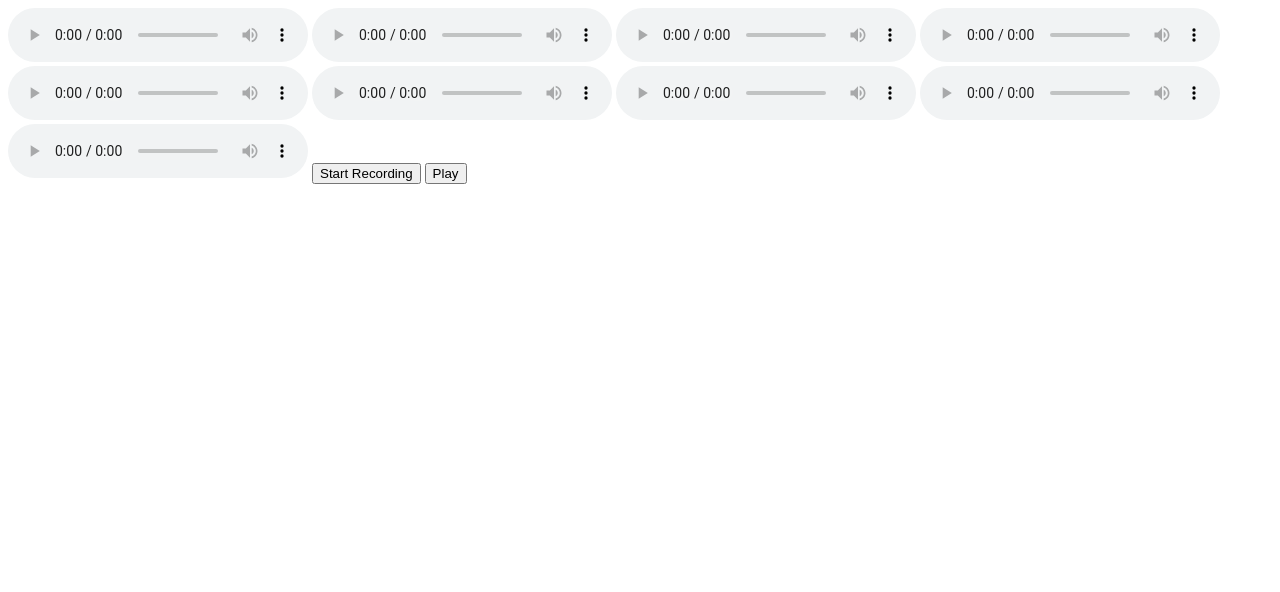
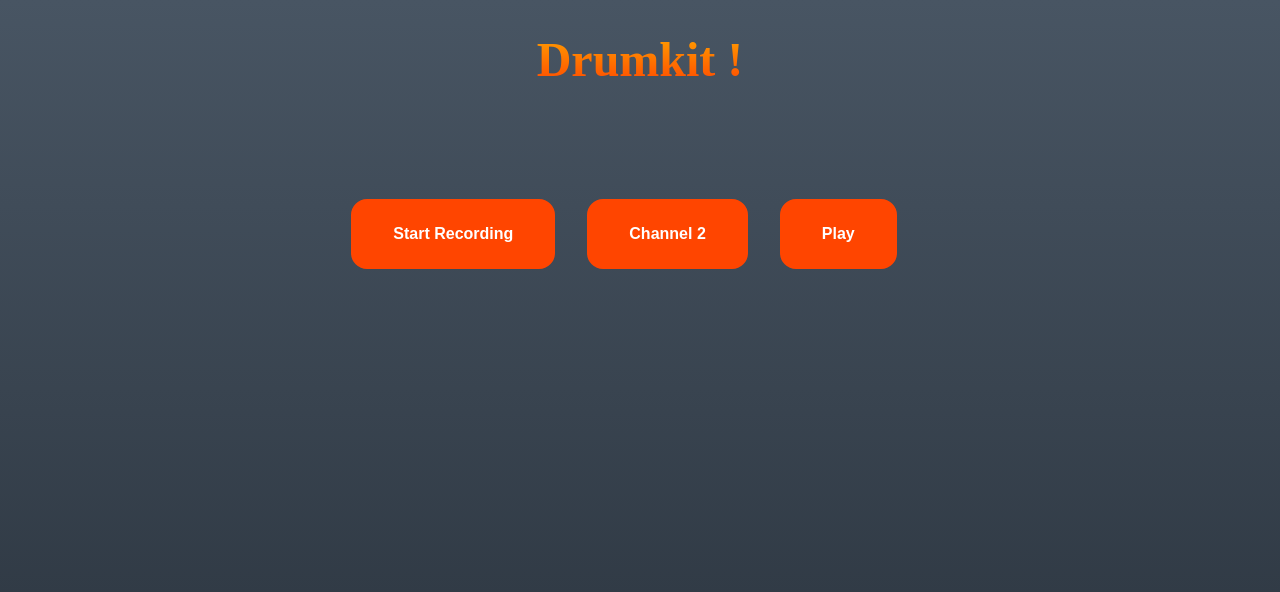
Before and after one commit to Paaka/zajeciaJS, a plain HTML site: page Drumkit/drumkit.html in a window 1280 px wide. Drawn offline with Linux system fonts and the light colour scheme.

Commit message:
Added css styling, fixed adding to arrays NaN's.

```diff
--- a/Drumkit/drumkit.html
+++ b/Drumkit/drumkit.html
@@ -4,20 +4,25 @@
     <meta charset="UTF-8">
     <meta name="viewport" content="width=device-width, initial-scale=1.0">
     <meta http-equiv="X-UA-Compatible" content="ie=edge">
+    <link rel="stylesheet" href="styles.css">
     <title>Drumkit!</title>
 </head>
 <body>
-    <audio src="./sounds/boom.wav" id="boom" controls ></audio>
-    <audio src="./sounds/clap.wav" id="clap" controls></audio>
-    <audio src="./sounds/hihat.wav" id="hihat" controls></audio>
-    <audio src="./sounds/kick.wav" id="kick" controls></audio>
-    <audio src="./sounds/openhat.wav" id="openhat" controls></audio>
-    <audio src="./sounds/ride.wav" id="ride" controls></audio>
-    <audio src="./sounds/snare.wav" id="snare" controls></audio>
-    <audio src="./sounds/tink.wav" id="tink" controls></audio>
-    <audio src="./sounds/tom.wav" id="tom" controls></audio>
-    <button id="recordBtn">Start Recording</button>
-    <button id="playBtn">Play</button>
+    <h1 class="heading">Drumkit !</h1>
+    <audio src="./sounds/boom.wav" id="boom" ></audio>
+    <audio src="./sounds/clap.wav" id="clap"></audio>
+    <audio src="./sounds/hihat.wav" id="hihat"></audio>
+    <audio src="./sounds/kick.wav" id="kick"></audio>
+    <audio src="./sounds/openhat.wav" id="openhat"></audio>
+    <audio src="./sounds/ride.wav" id="ride"></audio>
+    <audio src="./sounds/snare.wav" id="snare"></audio>
+    <audio src="./sounds/tink.wav" id="tink"></audio>
+    <audio src="./sounds/tom.wav" id="tom"></audio>
+    <div class="buttons">
+        <button class="buttons__btn" id="recordBtn">Start Recording</button>
+        <button class="buttons__btn" id="channel2">Channel 2</button>
+        <button class="buttons__btn" id="playBtn">Play</button>
+    </div>
     <script type="text/javascript" src="script.js"></script>
 </body>
 </html>
--- a/Drumkit/script.js
+++ b/Drumkit/script.js
@@ -101,11 +101,15 @@ function playSound(key,list,zeroTime){
     list[key].sound.play();
     let time = Date.now()
     console.log(time, zeroTime);
-    const xd = time - zeroTime;
-    channel1.push({
-        code: key,
-        time: xd, // ==> jeśli klucz jest == zmiennej wystarczy podać sam klucz np. time
-    })
+    const startTime = time - zeroTime;
+    if(!isNaN(startTime)){
+        channel1.push({
+            code: key,
+            time: startTime, // ==> jeśli klucz jest == zmiennej wystarczy podać sam klucz np. time
+        })
+    }
+
+
     console.log(channel1);
 }
 
@@ -124,7 +128,6 @@ function playRecordedAudio(){
             const val = value.code
             allSounds[val].sound.currentTime = 0;
             allSounds[val].sound.play();
-
         },
         value.time)
     })
--- /dev/null
+++ b/Drumkit/styles.css
@@ -0,0 +1,50 @@
+html{
+  background: linear-gradient(to bottom, #485563, #29323c) no-repeat center center fixed;
+  -webkit-background-size: cover;
+  -moz-background-size: cover;
+  -o-background-size: cover;
+  background-size: cover;
+}
+
+body{
+    display: flex;
+    flex-direction: column;
+    align-items: center;
+    justify-items: center;
+    padding: 0px;
+    margin:0;
+    align-content: center;
+    justify-content: center;
+    font-size: 62.5%;
+}
+
+.buttons{
+    display: flex;
+    margin-top: 5rem;
+    justify-self: center;
+}
+
+.buttons__btn{
+    border: 2px solid orangered;
+    background-color:orangered;
+    padding: 1.5rem 2.5rem;
+    border-radius: 1rem;
+    color:white;
+    font-size: 1rem;
+    font-weight: 700;
+    margin-right: 2rem;
+    transition: all .5s;
+}
+
+.buttons__btn:hover{
+    background-color: transparent;
+    color:orangered;
+}
+
+.heading{
+    font-size:3rem;
+    background-image: linear-gradient(to bottom, orange, orangered);
+    color:transparent;
+    -webkit-text-fill-color: transparent;
+    -webkit-background-clip: text;;
+}
```
Also changed, not shown: Drumkit/allZm.js (deleted, +0 -31 lines).
